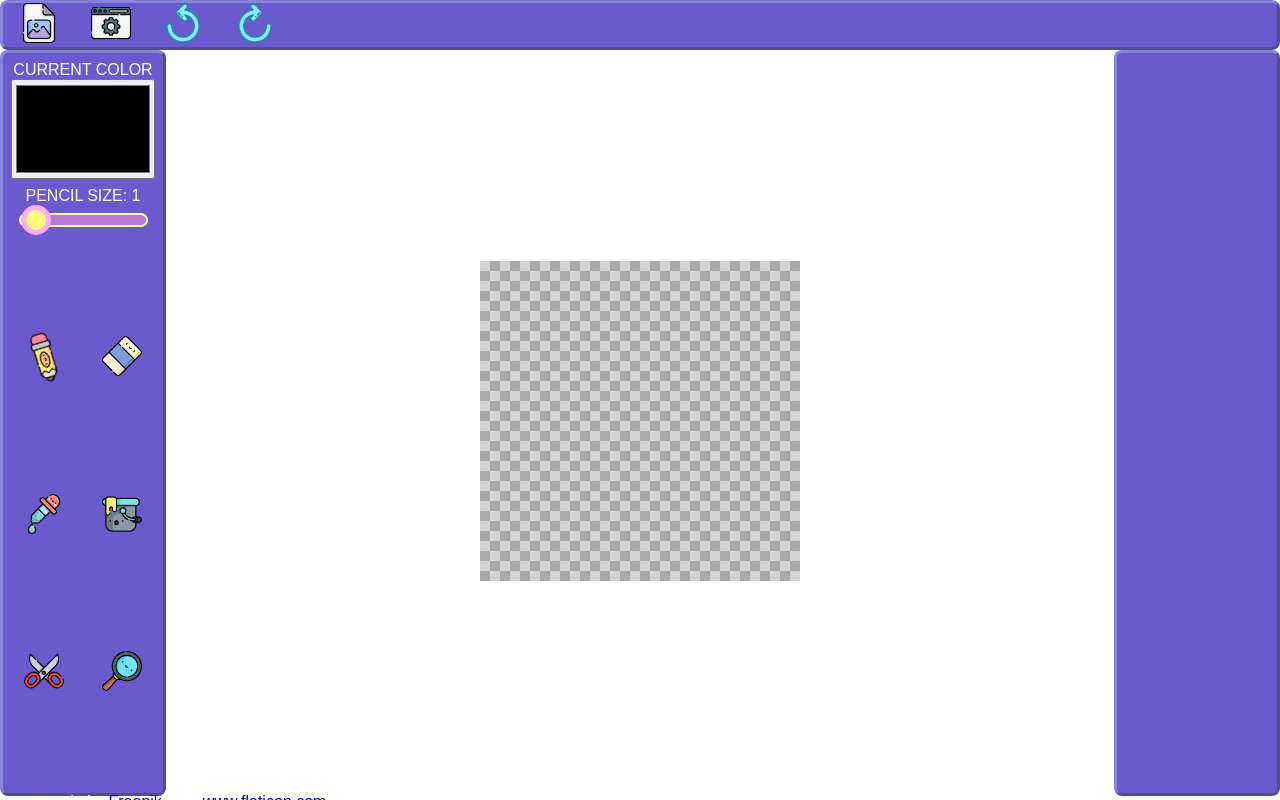
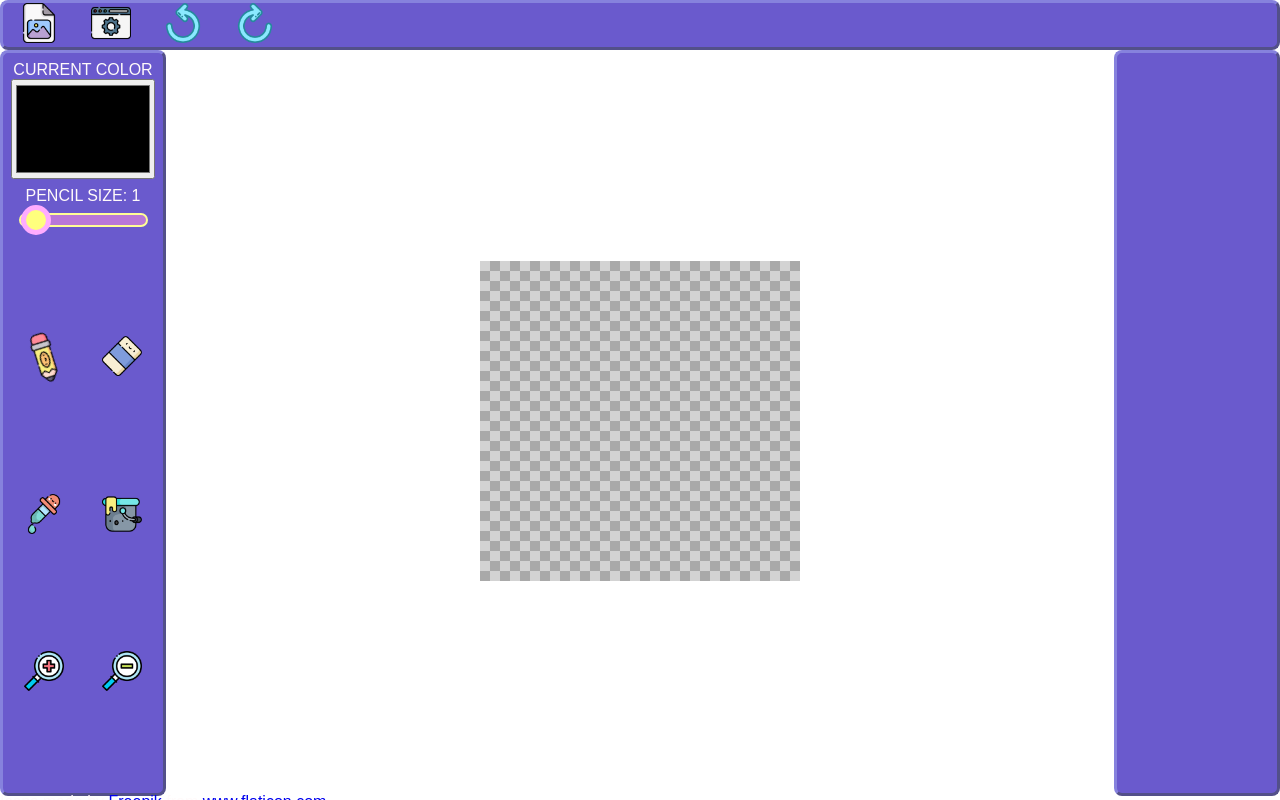
Before and after one commit to HatAndBread/pixel-animator, a React (Create React App) app: page / in a window 1280 px wide. Built offline with nearby package versions, Linux system fonts and the light colour scheme; a web font is replaced by a local one.

Commit message:
zoom in out

```diff
--- a/src/Components/DrawingCanvas/DrawingCanvas.js
+++ b/src/Components/DrawingCanvas/DrawingCanvas.js
@@ -2,13 +2,14 @@ import { GlobalContext } from '../../App';
 import { useState, useContext, useRef, useEffect } from 'react';
 import BGCanvas from './BGCanvas';
 import '.././../Styles/DrawingCanvas/DrawingCanvas.css';
+
+let lastMagnification;
 
 function DrawingCanvas({ magnification }) {
   const context = useContext(GlobalContext);
   const color = useContext(GlobalContext).color;
   const [mouseDown, setMouseDown] = useState(false);
   const canvasRef = useRef(null);
-  const canvas = canvasRef.current;
   const [ctx, setCtx] = useState(null);
   const squares = context.squares;
   const setSquares = context.setSquares;
@@ -38,14 +39,23 @@ function DrawingCanvas({ magnification }) {
   }, []);
 
   useEffect(() => {
-    if (canvas) {
-      ctx.clearRect(0, 0, ctx.canvas.width, ctx.canvas.height);
-      squares.forEach((square) => {
-        ctx.fillStyle = square.color;
-        ctx.fillRect(square.coords.x, square.coords.y, magnification, magnification);
-      });
+    if (ctx) {
+      if (lastMagnification !== magnification) {
+        squares.forEach((square) => {
+          square.coords.x = square.coords.x * (magnification / lastMagnification);
+          square.coords.y = square.coords.y * (magnification / lastMagnification);
+        });
+        setSquares(JSON.parse(JSON.stringify(squares)));
+        lastMagnification = magnification;
+      } else {
+        ctx.clearRect(0, 0, ctx.canvas.width, ctx.canvas.height);
+        squares.forEach((square) => {
+          ctx.fillStyle = square.color;
+          ctx.fillRect(square.coords.x, square.coords.y, magnification, magnification);
+        });
+      }
     }
-  }, [ctx, canvas, squares, magnification, context.height, context.width]);
+  }, [ctx, squares, setSquares, magnification, context.height, context.width]);
 
   const handleTool = (e) => {
     const coords = {
--- a/src/Components/Toolbox/Toolbox.js
+++ b/src/Components/Toolbox/Toolbox.js
@@ -4,8 +4,8 @@ import pencilIconPath from '../../Assets/pencil.png';
 import eraserIconPath from '../../Assets/eraser.png';
 import dropperIconPath from '../../Assets/dropper.png';
 import bucketIconPath from '../../Assets/paint-bucket.png';
-import scissorsIconPath from '../../Assets/scissors.png';
-import magnifyingGlassIconPath from '../../Assets/magnifying-glass.png';
+import zoomInIconPath from '../../Assets/zoom-in.png';
+import zoomOutIconPath from '../../Assets/zoom-out.png';
 import SizeChooser from './SizeChooser';
 import { GlobalContext } from '../../App';
 import { useContext } from 'react';
@@ -30,8 +30,16 @@ export default function Toolbox() {
       <ToolboxIcon src={eraserIconPath} alt={'eraser'} onClick={() => setTool('eraser')} />
       <ToolboxIcon src={dropperIconPath} alt={'dropper'} onClick={() => setTool('dropper')} />
       <ToolboxIcon src={bucketIconPath} alt={'bucket'} onClick={() => setTool('bucket')} />
-      <ToolboxIcon src={scissorsIconPath} alt={'scissors'} onClick={() => setTool('scissors')} />
-      <ToolboxIcon src={magnifyingGlassIconPath} alt={'zoom in'} onClick={() => setTool('zoom in')} />
+      <ToolboxIcon
+        src={zoomInIconPath}
+        alt={'zoom in'}
+        onClick={() => context.setMagnification(context.magnification + 1)}
+      />
+      <ToolboxIcon
+        src={zoomOutIconPath}
+        alt={'zoom out'}
+        onClick={() => context.setMagnification(context.magnification - 1)}
+      />
     </div>
   );
 }
```
Also changed, not shown: src/Assets/zoom-in.png (added), src/Assets/zoom-out.png (added).
